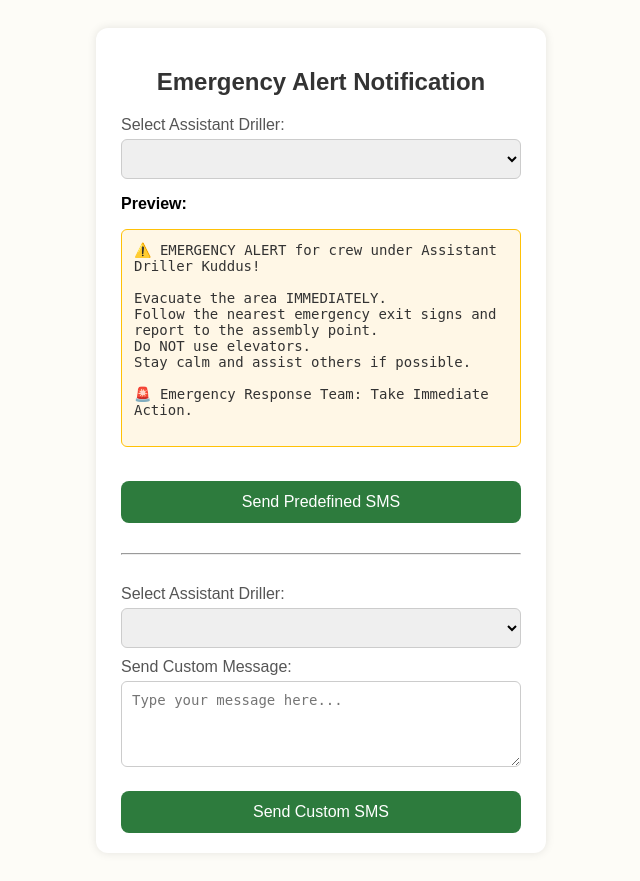
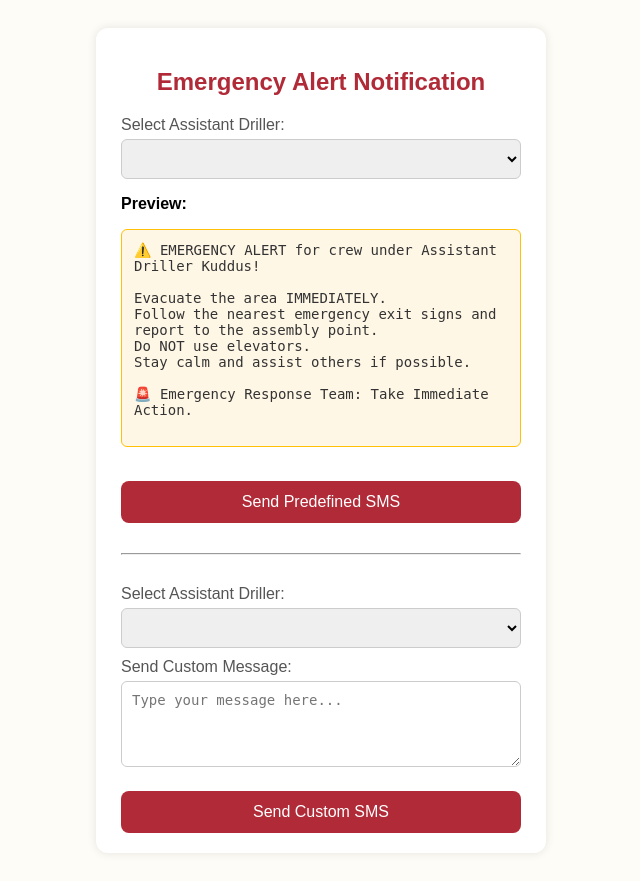
Before and after one commit to JMICylinders/sms_server, a Flask app: page / in a window 1280 px wide. Shown: the whole page, without its empty margins (319-959 px from the left). Run offline with Flask 3, Linux system fonts and the light colour scheme; lists and menus that the app fills with data are empty.

Commit message:
Update style.css

```diff
--- a/static/style.css
+++ b/static/style.css
@@ -16,14 +16,12 @@ body {
     width: 100%;
     max-width: 450px;
     box-sizing: border-box;
-    word-wrap: break-word;
-    overflow-wrap: break-word;
 }
 
 h2 {
     text-align: center;
     margin-bottom: 20px;
-    color: #333;
+    color: #b02a37; /* dark red for emergency */
 }
 
 form label {
@@ -33,7 +31,6 @@ form label {
 }
 
 select,
-input[type="text"],
 textarea {
     width: 100%;
     padding: 10px;
@@ -55,9 +52,6 @@ textarea {
     color: #333;
     white-space: pre-wrap;
     word-break: break-word;
-    overflow-wrap: break-word;
-    box-sizing: border-box;
-    max-width: 100%;
 }
 
 .status {
@@ -70,7 +64,7 @@ button {
     margin-top: 20px;
     width: 100%;
     padding: 12px;
-    background-color: #2d7b3d;
+    background-color: #b02a37;
     color: white;
     border: none;
     border-radius: 8px;
@@ -79,7 +73,7 @@ button {
 }
 
 button:hover {
-    background-color: #256633;
+    background-color: #96242f;
 }
 
 @media (max-width: 480px) {
```
